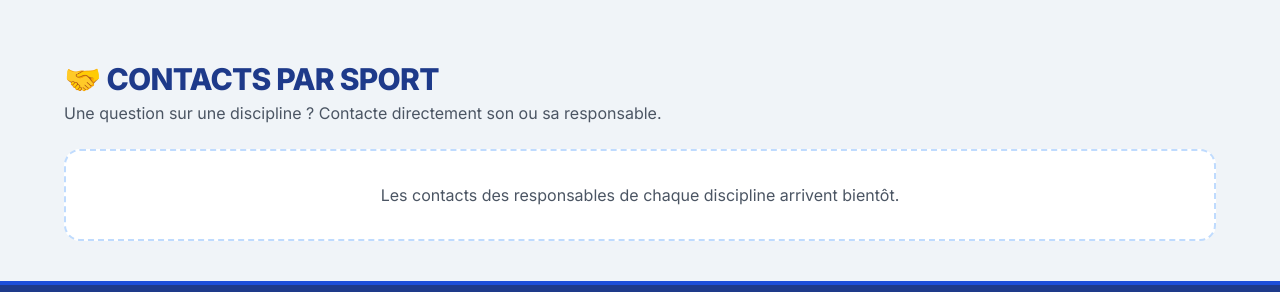
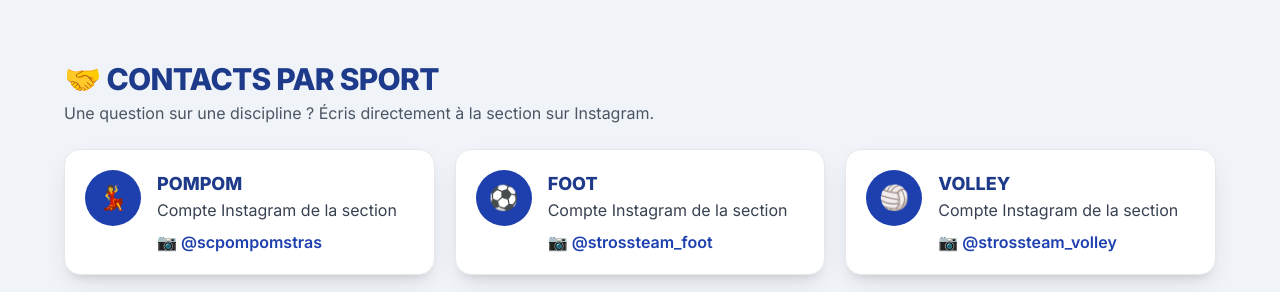
Before and after one commit to bds-scpo-strasbourg/bds-scpo-strasbourg.github.io, a plain HTML site: page index.html in a window 1280 px wide. Shown: the part 1367-1659 px from the top of the page. Drawn offline with nearby package versions, Linux system fonts and the light colour scheme.

Commit message:
Contacts par sport : comptes Instagram des 16 sections (depuis le Linktree)
Co-Authored-By: Claude Opus 5.5 <noreply@anthropic.com>
Claude-Session: https://claude.ai/code/session_01N1SFPn2TmqrF6XmC1cfBFs

```diff
--- a/index.html
+++ b/index.html
@@ -113,7 +113,7 @@
         <section id="contacts" class="scroll-mt-6 w-full max-w-6xl mt-16">
             <div class="mb-6">
                 <h2 class="text-3xl font-extrabold text-blue-900 uppercase tracking-tight">🤝 Contacts par sport</h2>
-                <p class="text-gray-600 mt-1">Une question sur une discipline ? Contacte directement son ou sa responsable.</p>
+                <p class="text-gray-600 mt-1">Une question sur une discipline ? Écris directement à la section sur Instagram.</p>
             </div>
             <div id="responsables" class="grid gap-5 sm:grid-cols-2 lg:grid-cols-3"></div>
         </section>
@@ -170,6 +170,22 @@
        Exemple :
        { emoji: "⚽", sport: "Football", nom: "Prénom Nom", instagram: "pseudo", email: "", telephone: "" }, */
     const RESPONSABLES = [
+        { emoji: "💃", sport: "Pompom", nom: "", instagram: "scpompomstras", email: "", telephone: "" },
+        { emoji: "⚽", sport: "Foot", nom: "", instagram: "strossteam_foot", email: "", telephone: "" },
+        { emoji: "🏐", sport: "Volley", nom: "", instagram: "strossteam_volley", email: "", telephone: "" },
+        { emoji: "🤾", sport: "Handball", nom: "", instagram: "strossteam_hand", email: "", telephone: "" },
+        { emoji: "🏀", sport: "Basket", nom: "", instagram: "strossteam_basket", email: "", telephone: "" },
+        { emoji: "🏉", sport: "Rugby", nom: "", instagram: "strossteam_rugby", email: "", telephone: "" },
+        { emoji: "🎾", sport: "Tennis", nom: "", instagram: "strossteam__tennis", email: "", telephone: "" },
+        { emoji: "🏸", sport: "Badminton", nom: "", instagram: "strossteam_bad", email: "", telephone: "" },
+        { emoji: "🏃", sport: "Athlétisme", nom: "", instagram: "strossteam_athle", email: "", telephone: "" },
+        { emoji: "🥾", sport: "Outdoor (randonnée, trail, vélo)", nom: "", instagram: "strossteam_outdoor", email: "", telephone: "" },
+        { emoji: "🏊", sport: "Natation", nom: "", instagram: "strossteam_natation", email: "", telephone: "" },
+        { emoji: "🏓", sport: "Ping-pong", nom: "", instagram: "strossteam_ping", email: "", telephone: "" },
+        { emoji: "🕺", sport: "Danse", nom: "", instagram: "strossteam_danse", email: "", telephone: "" },
+        { emoji: "🥏", sport: "Ultimate", nom: "", instagram: "strossteam_ultimate", email: "", telephone: "" },
+        { emoji: "🏋️", sport: "Muscu", nom: "", instagram: "strossteam_muscu", email: "", telephone: "" },
+        { emoji: "🎯", sport: "Pétanque", nom: "", instagram: "strossteam_petanque", email: "", telephone: "" },
     ];
 
     (function () {
@@ -219,7 +235,7 @@
                 <div class="w-14 h-14 shrink-0 rounded-full bg-blue-800 text-white flex items-center justify-center text-2xl">${esc(r.emoji || "🏅")}</div>
                 <div class="min-w-0">
                     <h3 class="text-lg font-extrabold text-blue-900 uppercase">${esc(r.sport)}</h3>
-                    <p class="text-gray-700 mb-2">${esc(r.nom)}</p>
+                    <p class="text-gray-700 mb-2">${r.nom ? esc(r.nom) : "Compte Instagram de la section"}</p>
                     ${insta ? lien("https://www.instagram.com/" + encodeURIComponent(insta) + "/", "📷 @" + esc(insta)) : ""}
                     ${r.email ? lien("mailto:" + r.email, "✉️ " + esc(r.email)) : ""}
                     ${r.telephone ? lien("tel:" + String(r.telephone).replace(/\s/g, ""), "📞 " + esc(r.telephone)) : ""}
```
